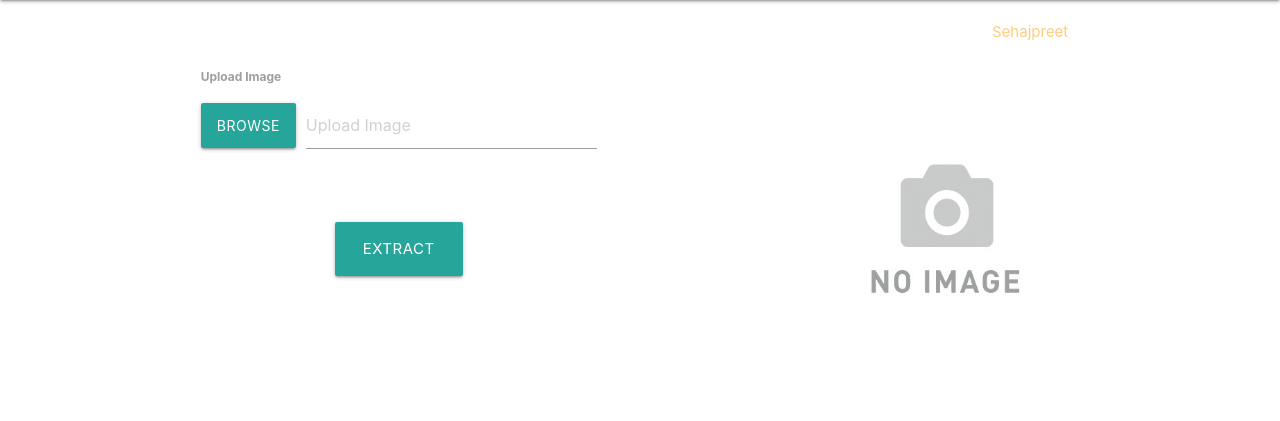
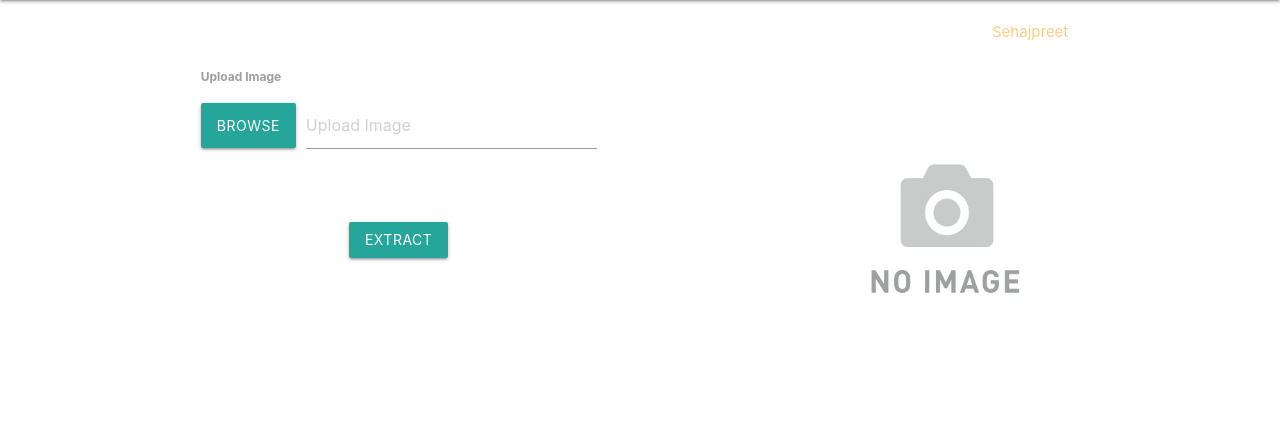
Before and after one commit to sehajmander12/TextExtraction, a Flask app: page / in a window 1280 px wide. Shown: the part 64-485 px from the top of the page. Run offline with Flask 2, Linux system fonts and the light colour scheme; some libraries are stand-ins or nearby versions.

Commit message:
Update index.html

```diff
--- a/app/templates/index.html
+++ b/app/templates/index.html
@@ -52,7 +52,7 @@
                   </div>
 
                   <div class="row center" style="margin-top: 50px">
-                    <button id="submit" type="submit" class="btn-large" class = "btn">Extract</button>
+                    <button id="submit" type="submit" class = "btn">Extract</button>
                   </div>
 
                   <div>
```
